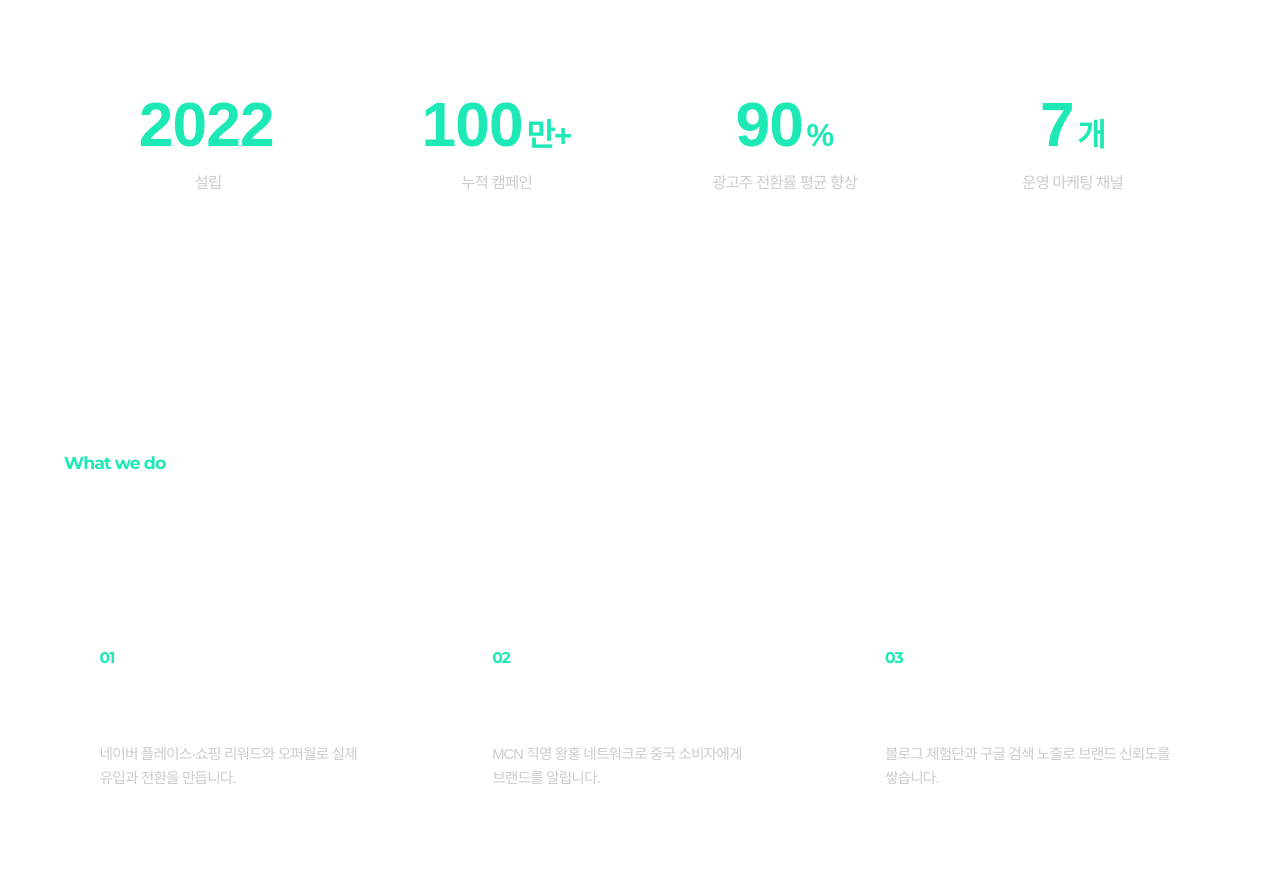
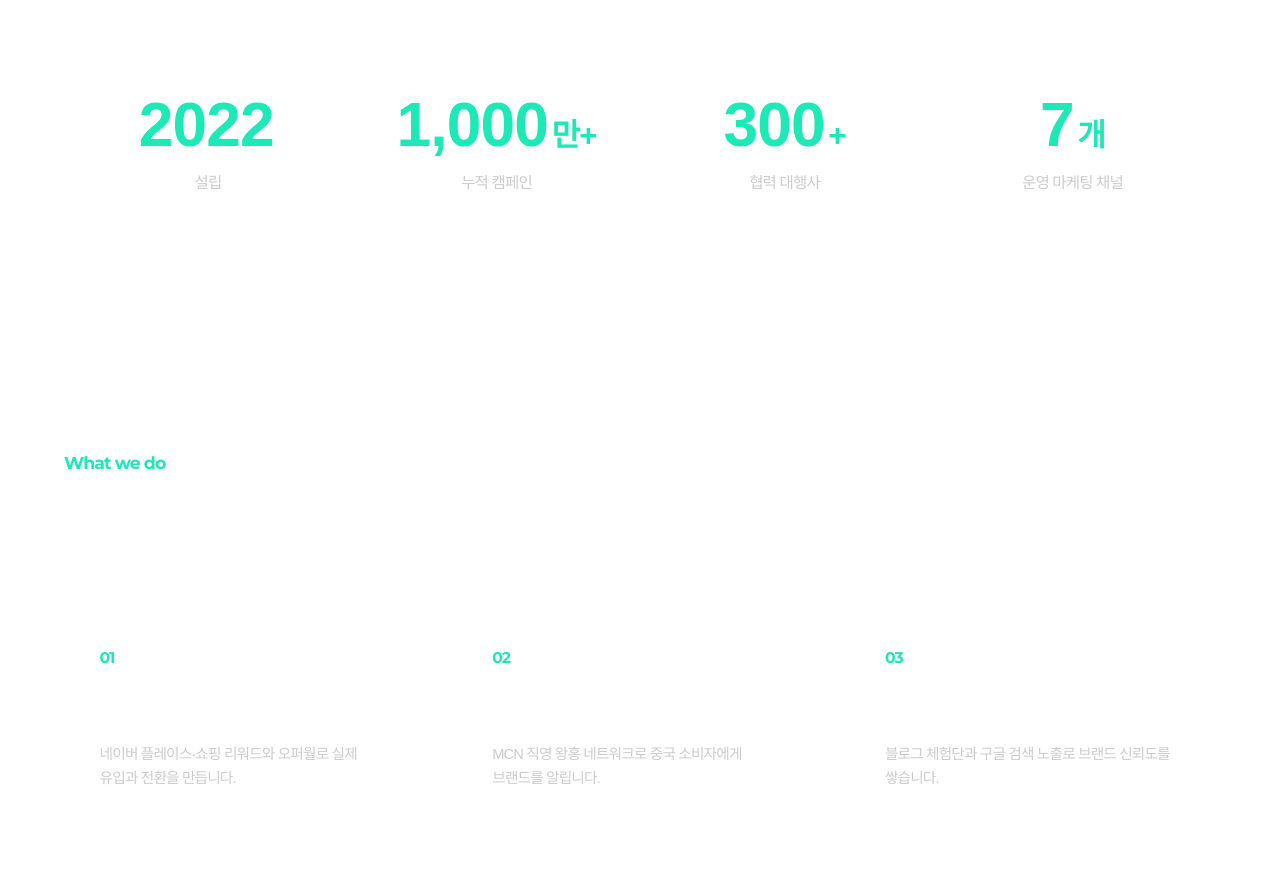
Before and after one commit to okkim32275-create/uscm-homepage, a plain HTML site: page index.html in a window 1280 px wide. Shown: the part 813-1694 px from the top of the page. Drawn offline with Linux system fonts and the light colour scheme; animation ran at ten frames a second; a web font is replaced by a local one.

Commit message:
메인 실적 숫자 수정: 누적 캠페인 1,000만+, 협력 대행사 300+
Co-Authored-By: Claude Opus 5.5 <noreply@anthropic.com>
Claude-Session: https://claude.ai/code/session_01QqDcumAqPdCFYb39PDGkqH

```diff
--- a/index.html
+++ b/index.html
@@ -56,7 +56,7 @@
     </div>
   </section>
   <section class="article h-sec h-stats">
-    <div class="article-wrapper"><div class="h-stat-grid"><div class="h-stat" data-aos="fade-up"><p class="h-stat-num"><b data-count="2022">2022</b><small></small></p><p class="h-stat-label">설립</p></div><div class="h-stat" data-aos="fade-up"><p class="h-stat-num"><b data-count="100">100</b><small>만+</small></p><p class="h-stat-label">누적 캠페인</p></div><div class="h-stat" data-aos="fade-up"><p class="h-stat-num"><b data-count="90">90</b><small>%</small></p><p class="h-stat-label">광고주 전환률 평균 향상</p></div><div class="h-stat" data-aos="fade-up"><p class="h-stat-num"><b data-count="7">7</b><small>개</small></p><p class="h-stat-label">운영 마케팅 채널</p></div></div></div>
+    <div class="article-wrapper"><div class="h-stat-grid"><div class="h-stat" data-aos="fade-up"><p class="h-stat-num"><b data-count="2022" data-from="2018">2022</b><small></small></p><p class="h-stat-label">설립</p></div><div class="h-stat" data-aos="fade-up"><p class="h-stat-num"><b data-count="1000" data-fmt="1">1,000</b><small>만+</small></p><p class="h-stat-label">누적 캠페인</p></div><div class="h-stat" data-aos="fade-up"><p class="h-stat-num"><b data-count="300" data-fmt="1">300</b><small>+</small></p><p class="h-stat-label">협력 대행사</p></div><div class="h-stat" data-aos="fade-up"><p class="h-stat-num"><b data-count="7" data-fmt="1">7</b><small>개</small></p><p class="h-stat-label">운영 마케팅 채널</p></div></div></div>
   </section>
   <section class="article h-sec">
     <div class="article-wrapper">
--- a/js/site.js
+++ b/js/site.js
@@ -176,13 +176,13 @@
       if (!en.isIntersecting) return;
       io.unobserve(en.target);
       var el = en.target, to = parseInt(el.getAttribute('data-count'), 10);
-      var from = to >= 1000 && to < 2100 ? to - 4 : 0; // 연도는 살짝만
+      var from = parseInt(el.getAttribute('data-from') || '0', 10), fmt = el.hasAttribute('data-fmt');
       var t0 = null, dur = 1400;
       function step(ts) {
         if (!t0) t0 = ts;
         var p = Math.min((ts - t0) / dur, 1), e = 1 - Math.pow(1 - p, 3);
         var v = Math.round(from + (to - from) * e);
-        el.textContent = to >= 2100 ? v.toLocaleString('ko-KR') : String(v);
+        el.textContent = fmt ? v.toLocaleString('ko-KR') : String(v);
         if (p < 1) requestAnimationFrame(step);
       }
       requestAnimationFrame(step);
```
